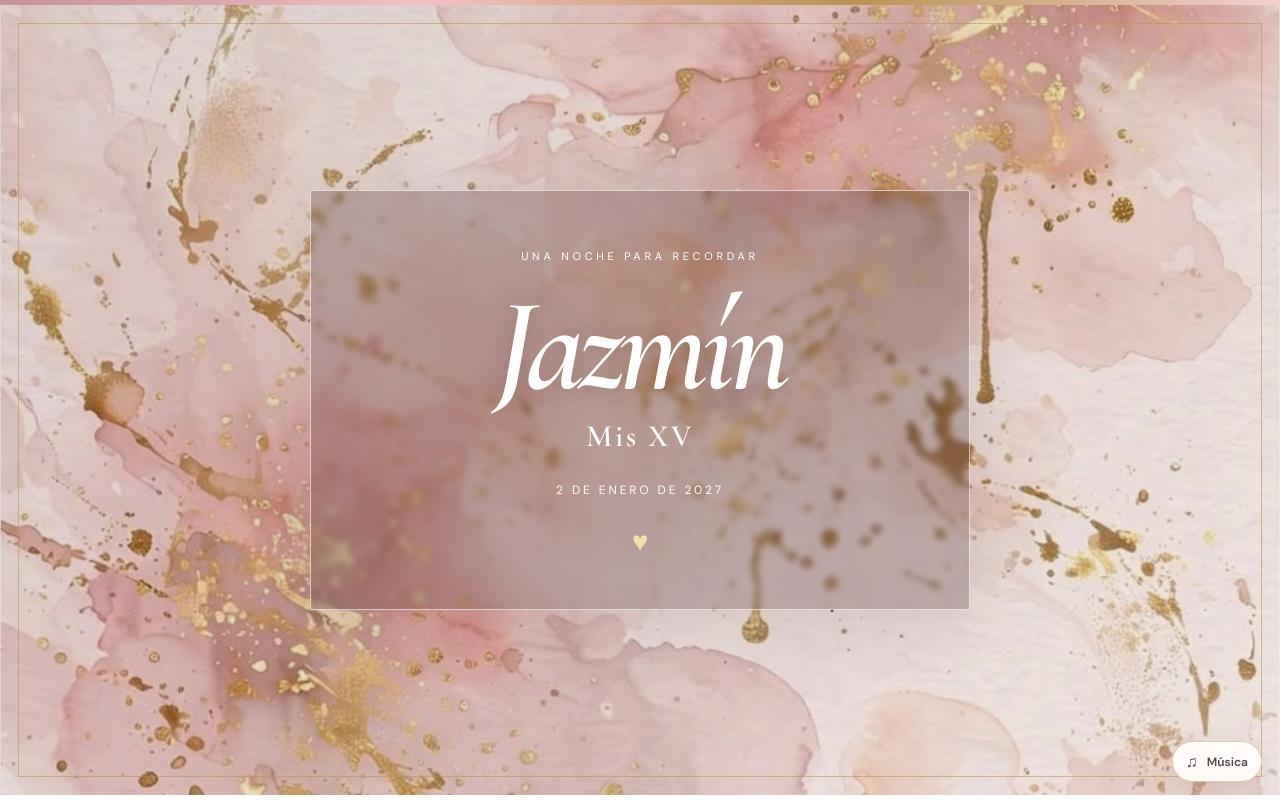
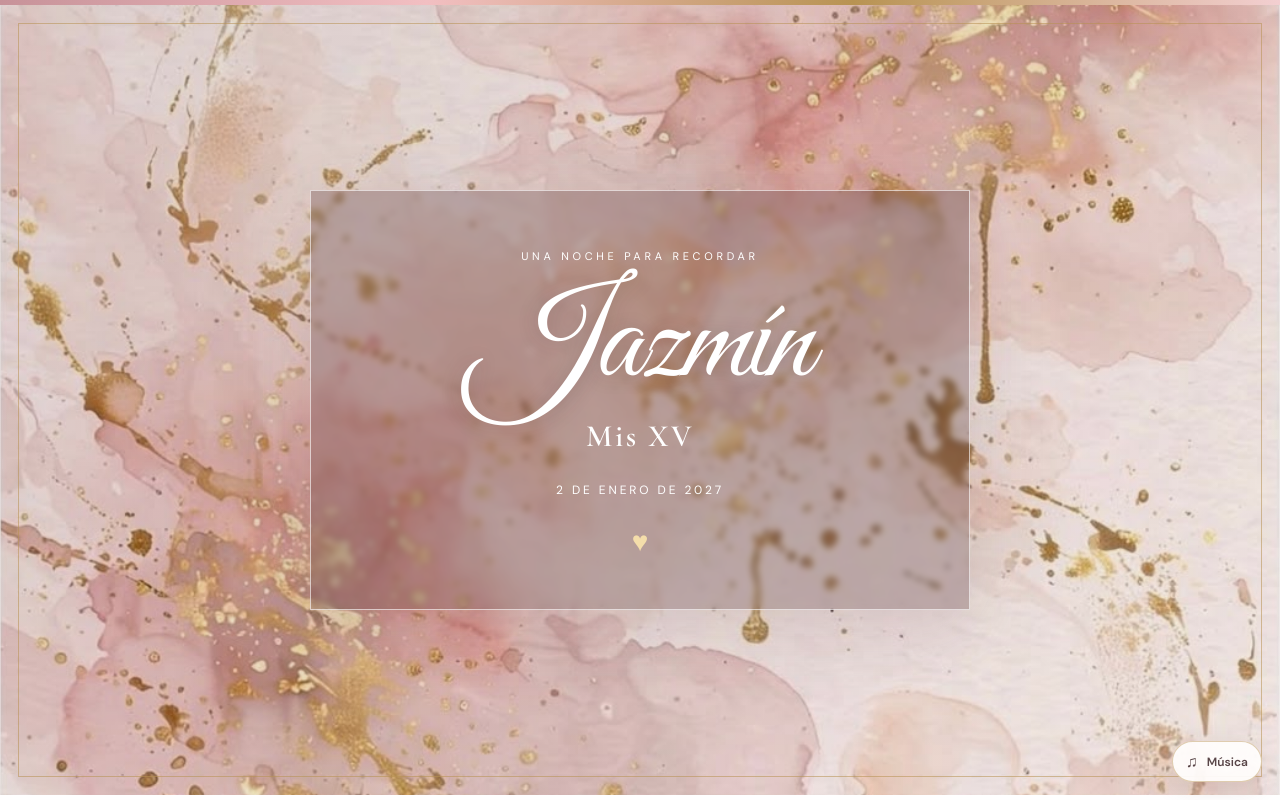
Before and after one commit to jazmindabat/15, a plain HTML site: page v2.html in a window 1280 px wide. Shown: the top 800 px of the page. Drawn offline with nearby package versions, Linux system fonts and the light colour scheme.

Commit message:
Cambiar el nombre de portada a la tipografía Great Vibes en v2.html

```diff
--- a/v2.html
+++ b/v2.html
@@ -12,7 +12,7 @@
       <link rel="preconnect" href="https://fonts.googleapis.com" />
       <link rel="preconnect" href="https://fonts.gstatic.com" crossorigin />
       <link
-         href="https://fonts.googleapis.com/css2?family=Cormorant+Garamond:ital,wght@0,400;0,500;0,600;1,500;1,600&family=DM+Sans:wght@400;500;600&display=swap"
+         href="https://fonts.googleapis.com/css2?family=Cormorant+Garamond:ital,wght@0,400;0,500;0,600;1,500;1,600&family=DM+Sans:wght@400;500;600&family=Great+Vibes&display=swap"
          rel="stylesheet"
       />
       <style>
@@ -136,12 +136,13 @@
             text-transform: uppercase;
          }
          .hero h1 {
+            font-family: "Great Vibes", cursive;
             font-size: clamp(74px, 14vw, 132px);
-            font-style: italic;
+            font-style: normal;
             line-height: 0.9;
             margin: 21px 0 8px;
-            letter-spacing: -0.045em;
-            font-weight: 600;
+            letter-spacing: -0.02em;
+            font-weight: 400;
             text-shadow: 0 2px 20px rgba(60, 35, 38, 0.22);
          }
          .hero-sub {
```
